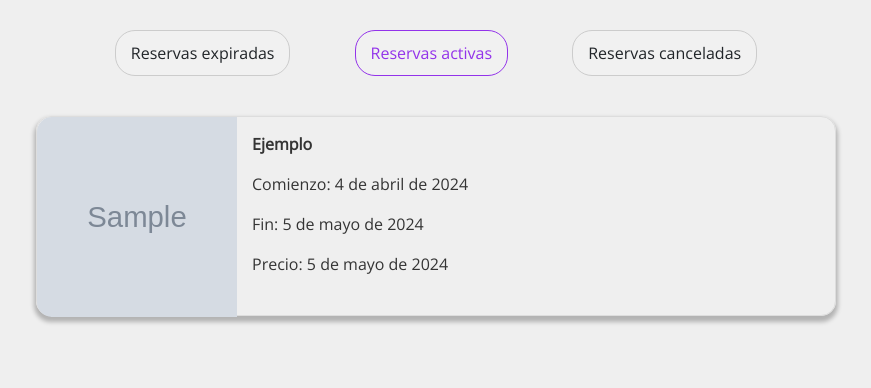
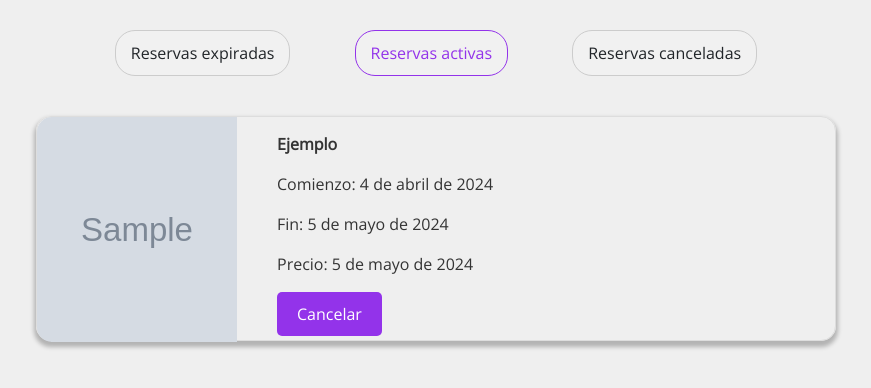
Before and after one commit to HouseRent16/PGPI-G2.11, a Django app: page /booking/history in a window 1280 px wide. Shown: the part 80-468 px from the top of the page, without its empty margins (204-1075 px from the left). Run offline with Django 4.2, Linux system fonts and the light colour scheme; a user stored in the database is signed in; data comes from the database, SQL or seed files in the repository; tables that the repository leaves empty hold one stand-in row (values such as "Sample post"); grey boxes marked "Sample" are stand-in pictures; parts of the project's set-up code (start-up, migrations or seed data) failed here and were passed over.

Commit message:
HOUS-67 history view with buttons

```diff
--- a/src/houseRent/apps/booking/views.py
+++ b/src/houseRent/apps/booking/views.py
@@ -6,6 +6,7 @@ from django.contrib.auth.decorators import login_required
 from django.db.models import Q
 from apps.core.models import Book, Image
 from apps.core.enums import BookingStatus
+from django.urls import reverse
 
 # Create your views here.
 
@@ -60,7 +61,10 @@ def booking_history(request):
     for booking in cancel_booking:
         booking.accommodation.first_image = Image.objects.filter(accommodation=booking.accommodation, order=1).first()
 
-    print(pendding_booking)
-    print(confirm_booking)
-    print(cancel_booking)
-    return render(request, 'booking/history.html', {'pendding_booking': pendding_booking, 'confirm_booking': confirm_booking, 'cancel_booking': cancel_booking})
+    """
+    judge_url = request.get_host() + reverse('judge')
+    claim_url = request.get_host() + reverse('claim')
+    cancel_url = request.get_host() + reverse('cancel')
+    """
+
+    return render(request, 'booking/history.html', {'pendding_booking': pendding_booking, 'confirm_booking': confirm_booking, 'cancel_booking': cancel_booking}) #, 'judge_url': judge_url, 'claim_url':claim_url , 'cancel_url': cancel_url})
--- a/src/houseRent/static/css/history.css
+++ b/src/houseRent/static/css/history.css
@@ -36,7 +36,7 @@
 
 .card-image {
     max-width: 200px !important; /* Hace que la imagen se ajuste al 100% del ancho del contenedor */
-    height: 200px !important;   /* Mantiene la relación de aspecto original de la imagen */
+    height: 225px !important;   /* Mantiene la relación de aspecto original de la imagen */
     display: block !important;  /* Elimina el espacio adicional debajo de la imagen */
     margin: 0 !important;  /* Centra la imagen dentro del contenedor */
     border-top-left-radius: 15px !important;
@@ -48,7 +48,7 @@
 
 .card-header {
     height: 200px !important;
-    width: 200px !important;
+    width: 225px !important;
     border-top-left-radius: 15px !important;
     border-bottom-left-radius: 15px !important;
     /* Dejar el eje vertical derecho sin radio de borde */
@@ -57,7 +57,7 @@
 
 .card-history {
     width: 800px !important;
-    height: 200px !important;
+    height: 225px !important;
     margin: 10px !important;
     display: flex !important;
     flex-direction: row !important;
@@ -69,3 +69,12 @@
 .title {
     font-weight: bold !important;
 }
+
+.button-link {
+    display: inline-block;
+    padding: 10px 20px;
+    text-decoration: none;
+    background-color: var(--c5) !important;
+    color: #fff;
+    border-radius: 5px;
+}
--- a/src/houseRent/templates/booking/history.html
+++ b/src/houseRent/templates/booking/history.html
@@ -12,9 +12,22 @@
         <div class="tab-button" onclick="openTab(event, 'pass')">Reservas canceladas</div>
     </div>
 
-    <div id="pendding" class="tab">
-        <h3>Contenido de la Tab 1</h3>
-        <p>Este es el contenido de la primera tab.</p>
+    <div id="pass" class="tab">
+        {% for booking in pendding_booking %}
+        <div class="card-history">
+            <div class="card-header">
+                <img src="{{ booking.accommodation.first_image.image.url }}" alt="{{ booking.accommodation.first_image.alt }}" class="card-image">
+            </div>
+
+            <div class="card-body">
+                <p class="title">{{booking.accommodation.name}}</p>
+                <p>Comienzo: {{booking.start_date.date}}</p>
+                <p>Fin: {{booking.end_date.date}}</p>
+                <p>Precio: {{booking.end_date.date}}</p>
+                <a href="{{judge_url}}/{{booking.id}}" class="button-link">Opinar</a>
+            </div>
+        </div>
+        {% endfor %}
     </div>
 
     <div id="confirm" class="tab">
@@ -29,14 +42,27 @@
                 <p>Comienzo: {{booking.start_date.date}}</p>
                 <p>Fin: {{booking.end_date.date}}</p>
                 <p>Precio: {{booking.end_date.date}}</p>
+                <a href="{{cancel_url}}/{{booking.id}}" class="button-link">Cancelar</a>
             </div>
         </div>
         {% endfor %}
     </div>
 
-    <div id="pass" class="tab">
-        <h3>Contenido de la Tab 3</h3>
-        <p>Este es el contenido de la tercera tab.</p>
+    <div id="canceled" class="tab">
+        {% for booking in cancel_booking %}
+        <div class="card-history">
+            <div class="card-header">
+                <img src="{{ booking.accommodation.first_image.image.url }}" alt="{{ booking.accommodation.first_image.alt }}" class="card-image">
+            </div>
+
+            <div class="card-body">
+                <p class="title">{{booking.accommodation.name}}</p>
+                <p>Comienzo: {{booking.start_date.date}}</p>
+                <p>Fin: {{booking.end_date.date}}</p>
+                <p>Precio: {{booking.end_date.date}}</p>
+            </div>
+        </div>
+        {% endfor %}
     </div>
 </div>
 
```
